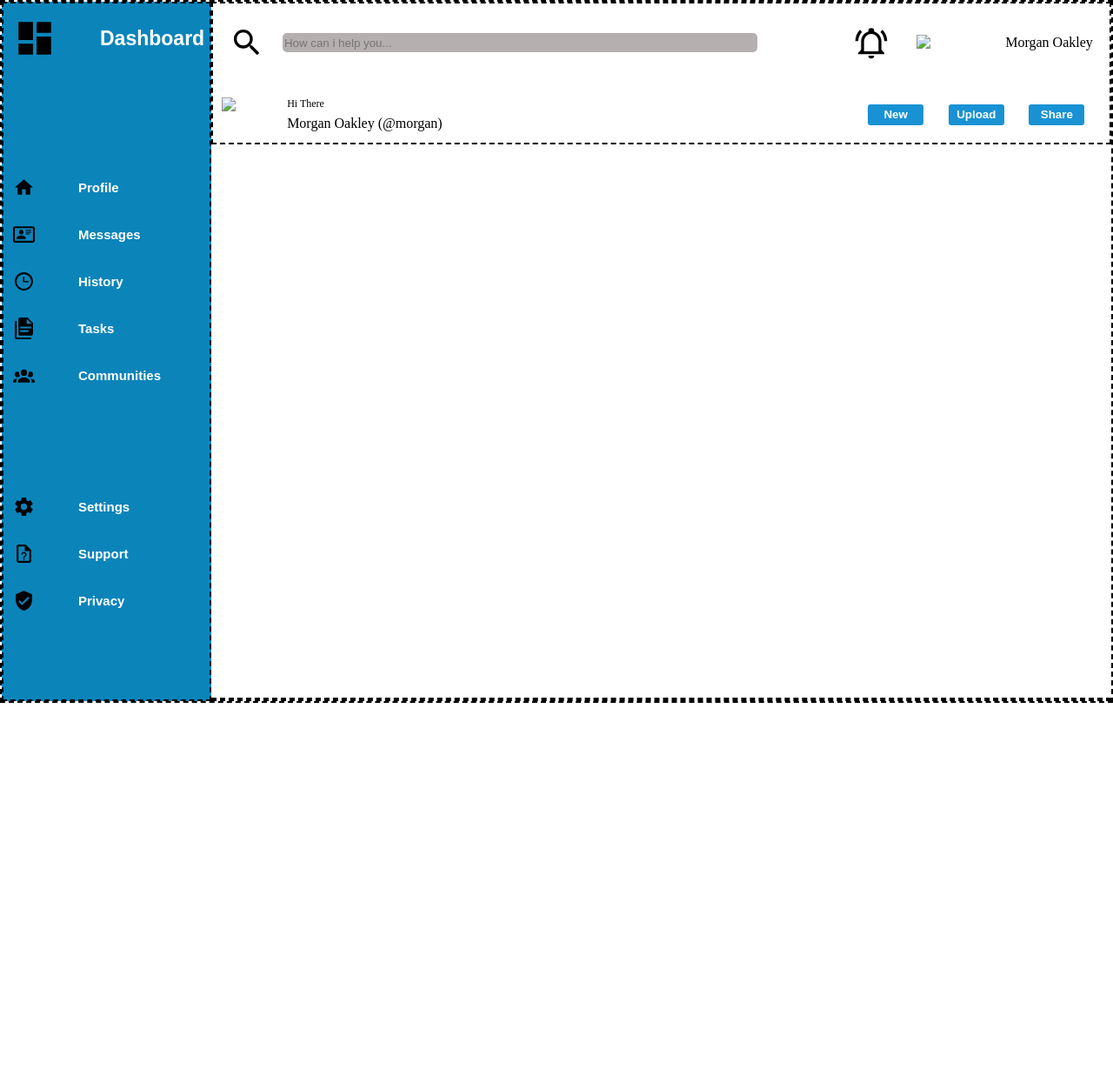
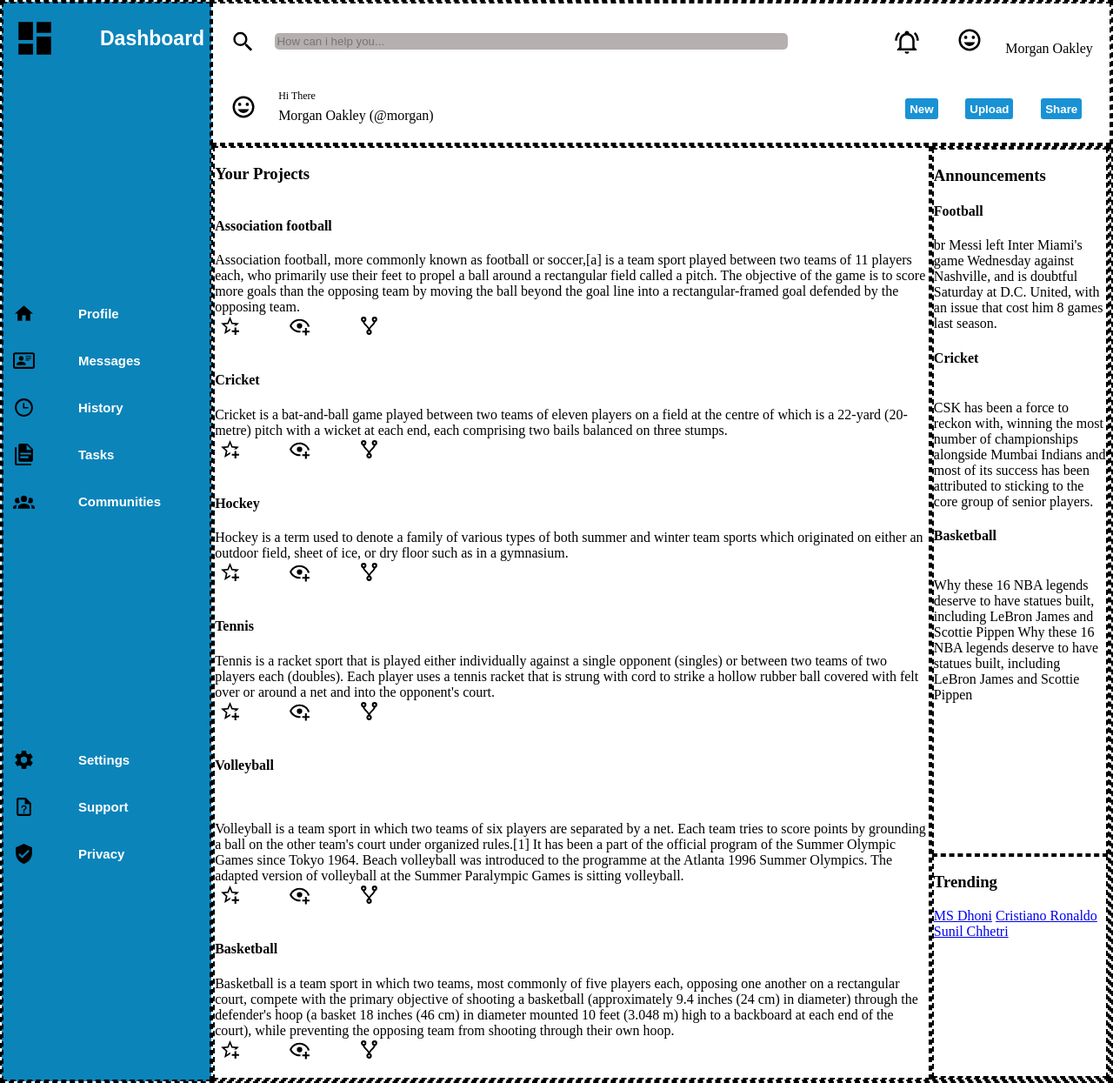
Before and after one commit to jarvis0124/Dashboard, a plain HTML site: page index.html in a window 1280 px wide. Shown: the whole page at 87% size. Before the commit the page ends 808 px from the top, so only its background shows below. Drawn offline with Linux system fonts and the light colour scheme.

Commit message:
HTML file set completly

```diff
--- a/index.html
+++ b/index.html
@@ -52,7 +52,80 @@
         </part>
     </span>
 </div>
-<div id="main"></div>
+<div id="main">
+    <div class="left_menu">
+        <h3 class="menu_top">Your Projects</h3>
+            <span class="cards">
+                <h4>Association football</h4>
+                <p>
+                    Association football, more commonly known as football or soccer,[a] is a team sport played between two teams of 11 players each, who primarily use their feet to propel a ball around a rectangular field called a pitch. The objective of the game is to score more goals than the opposing team by moving the ball beyond the goal line into a rectangular-framed goal defended by the opposing team. <br>
+                    <span class="card_btns"><img src="./icons/star-plus-outline.svg" alt="bookmark"><img src="./icons/eye-plus-outline.svg" alt="view"><img src="./icons/source-fork.svg" alt="share"></span>
+                </p>
+            </span>
+
+            <span class="cards">
+            <h4>Cricket</h4>
+            <p>
+                Cricket is a bat-and-ball game played between two teams of eleven players on a field at the centre of which is a 22-yard (20-metre) pitch with a wicket at each end, each comprising two bails balanced on three stumps. <br>
+                <span class="card_btns"><img src="./icons/star-plus-outline.svg" alt="bookmark"><img src="./icons/eye-plus-outline.svg" alt="view"><img src="./icons/source-fork.svg" alt="share"></span>
+            </p>
+            </span>
+
+            <span class="cards">
+            <h4>Hockey</h4>
+            <p>
+                Hockey is a term used to denote a family of various types of both summer and winter team sports which originated on either an outdoor field, sheet of ice, or dry floor such as in a gymnasium. <br>
+                <span class="card_btns"><img src="./icons/star-plus-outline.svg" alt="bookmark"><img src="./icons/eye-plus-outline.svg" alt="view"><img src="./icons/source-fork.svg" alt="share"></span>
+            </p>
+            </span>
+            <span class="cards">
+            <h4>Tennis</h4>
+            <p>
+
+                Tennis is a racket sport that is played either individually against a single opponent (singles) or between two teams of two players each (doubles). Each player uses a tennis racket that is strung with cord to strike a hollow rubber ball covered with felt over or around a net and into the opponent's court. <br>
+                <span class="card_btns"><img src="./icons/star-plus-outline.svg" alt="bookmark"><img src="./icons/eye-plus-outline.svg" alt="view"><img src="./icons/source-fork.svg" alt="share"></span>
+            </p>
+            </span>
+            <span class="cards">
+            <h4>Volleyball</h4><br>
+            <p>
+                Volleyball is a team sport in which two teams of six players are separated by a net. Each team tries to score points by grounding a ball on the other team's court under organized rules.[1] It has been a part of the official program of the Summer Olympic Games since Tokyo 1964. Beach volleyball was introduced to the programme at the Atlanta 1996 Summer Olympics. The adapted version of volleyball at the Summer Paralympic Games is sitting volleyball. <br>
+                <span class="card_btns"><img src="./icons/star-plus-outline.svg" alt="bookmark"><img src="./icons/eye-plus-outline.svg" alt="view"><img src="./icons/source-fork.svg" alt="share"></span>
+            </p>
+            </span>
+            <span class="cards">
+            <h4>Basketball</h4>
+            <p>
+                Basketball is a team sport in which two teams, most commonly of five players each, opposing one another on a rectangular court, compete with the primary objective of shooting a basketball (approximately 9.4 inches (24 cm) in diameter) through the defender's hoop (a basket 18 inches (46 cm) in diameter mounted 10 feet (3.048 m) high to a backboard at each end of the court), while preventing the opposing team from shooting through their own hoop. <br>
+                <span class="card_btns"><img src="./icons/star-plus-outline.svg" alt="bookmark"><img src="./icons/eye-plus-outline.svg" alt="view"><img src="./icons/source-fork.svg" alt="share"></span>
+            </p>
+            </span>
+    </div>
+    <div class="right_menu">
+        <div class="menu_top">
+            <h3>Announcements</h3>
+            <p>
+                <h4>Football</h4>br
+                Messi left Inter Miami's game Wednesday against Nashville, and is doubtful Saturday at D.C. United, with an issue that cost him 8 games last season.
+            </p>
+            <p>
+                <h4>Cricket</h4><br>
+                CSK has been a force to reckon with, winning the most number of championships alongside Mumbai Indians and most of its success has been attributed to sticking to the core group of senior players.
+            </p>
+            <p>
+                <h4>Basketball</h4><br>
+                Why these 16 NBA legends deserve to have statues built, including LeBron James and Scottie Pippen
+Why these 16 NBA legends deserve to have statues built, including LeBron James and Scottie Pippen
+            </p>
+        </div>
+        <div class="bottom_right">
+            <h3>Trending</h3>
+            <a href="https://https://twitter.com/MSDhoni">MS Dhoni</a>
+            <a href="https://twitter.com/Cristiano">Cristiano Ronaldo</a>
+            <a href="https://twitter.com/chetrisunil11">Sunil Chhetri</a>
+        </div>
+    </div>
+</div>
 </div>
 </body>
 </html>
--- a/style.css
+++ b/style.css
@@ -20,7 +20,6 @@ div{
     display: grid;
     grid-column: 1/2;
     grid-row: 1 / 10;
-    height: 100vh;
     background-color: #0b84ba;
 }
 
@@ -42,7 +41,6 @@ div{
     background-color: white;
     color: black;
     cursor: pointer;
-
 }
 
 #dash_one, #dash_two{
@@ -74,8 +72,8 @@ height: 50px;
     grid-column: 2/7;
 }
 #header img{
-    width: 60px;
-    height: 40px;
+    width: 50px;
+    height: 30px;
     margin: auto 12px auto 10px
 
 }
@@ -83,8 +81,8 @@ height: 50px;
 #header-top, #header-bottom{
     display:grid;
     width: 100%;
-    height: fit-content;
-    margin:5px auto;
+    margin: 1.5px auto;
+    padding: 0% auto;
 }
 
 #header-top  part:nth-child(1){
@@ -108,10 +106,11 @@ height: 50px;
     grid-column: 5/6;
     display: flex;
     justify-content: space-evenly;
+    margin-bottom: 3.5px;
 }
 
 #header part{
-    margin: 15px 0%;
+    margin: 9px 0%;
     padding: 0%;
     display: flex;
     flex-direction: row;
@@ -129,7 +128,7 @@ height: 50px;
 
 #header-top input{
     width:90%;
-    height: 2.5vh;
+    height: 2.2vh;
     align-self: center;
     border-radius: 5px;
     border: none;
@@ -139,7 +138,8 @@ height: 50px;
 #header-bottom part button{
     align-self: center;
     font-weight: 500;
-    width:5vw;
+    width:max-content;
+    padding: 5px;
     height: 3vh;
     color: white;
     font-weight: 800;
@@ -150,5 +150,16 @@ height: 50px;
 
 #main{
     grid-row: 4/10;
-    grid-column:2 /7;
+    grid-column:2/7;
+    display: grid;
+    grid-template-columns: 6fr 1.5fr;
 }
+
+.left_menu{
+    display: grid;
+    grid-column: 1/2;
+}
+.right_menu{
+    display: grid;
+    grid-column: 2/3;
+}
```
Also changed, not shown: icons/emoticon-outline.svg (added).
